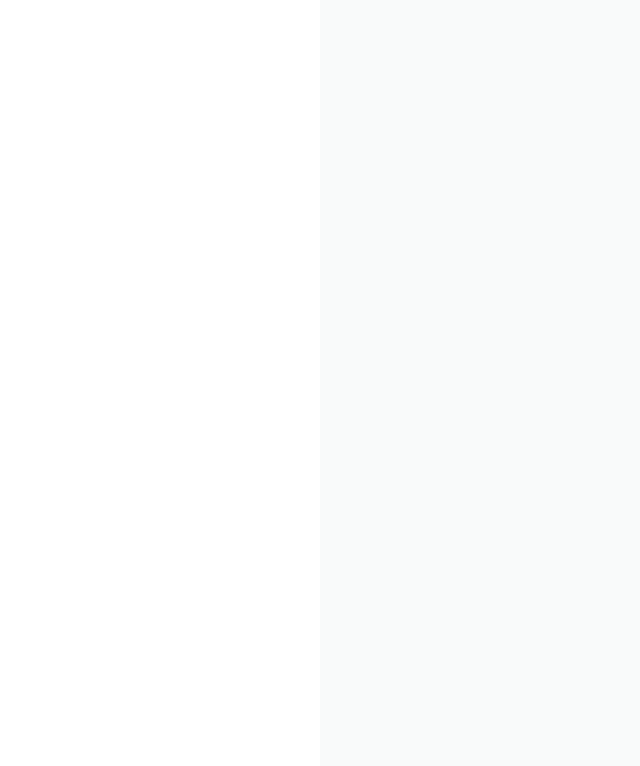
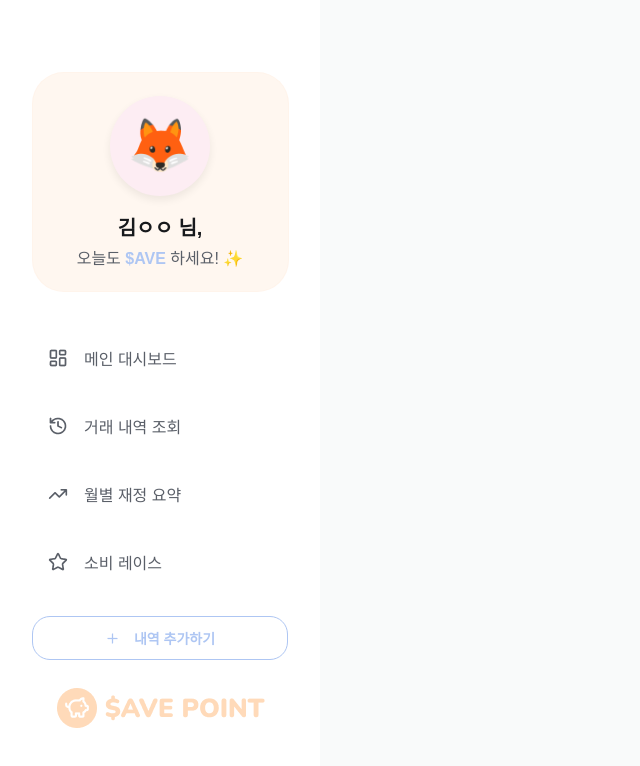
Before and after one commit to savepoint-2026/savepoint-web, a Vue app: page /login in a window 1280 px wide. Shown: the top 766 px of the page, without its empty margins (0-640 px from the left). Built offline with nearby package versions, Linux system fonts and the light colour scheme; a web font is replaced by a local one.

Commit message:
design: 사이드바 디자인 추가

```diff
--- a/src/App.vue
+++ b/src/App.vue
@@ -11,7 +11,7 @@
 import SideBar from './components/common/SideBar.vue'
 </script>
 
-<style>
+<style scoped>
 .container {
   width: 100%;
   height: 100vh;
--- a/src/components/common/SideBar.vue
+++ b/src/components/common/SideBar.vue
@@ -1,13 +1,46 @@
 <template>
-  <nav class="sidebar"></nav>
+  <nav class="sidebar">
+    <div class="profile-menu">
+      <ProfileCard />
+      <MenuList />
+    </div>
+    <div class="add-logo">
+      <AddButton />
+      <img :src="LogoImage" width="209" height="40" />
+    </div>
+  </nav>
 </template>
 
-<script setup></script>
+<script setup>
+import AddButton from './sidebar/AddButton.vue'
+import MenuList from './sidebar/MenuList.vue'
+import ProfileCard from './sidebar/ProfileCard.vue'
+import LogoImage from '@/assets/icons/sidebar/sidebar-logo.png'
+</script>
 
-<style>
+<style scoped>
 .sidebar {
   width: 320px;
   height: 100%;
   background-color: white;
+  padding: 72px 32px;
+  box-sizing: border-box;
+  display: flex;
+  flex-direction: column;
+  justify-content: space-between;
+}
+
+.profile-menu {
+  display: flex;
+  flex-direction: column;
+  gap: 42px;
+  align-items: center;
+}
+
+.add-logo {
+  display: flex;
+  flex-direction: column;
+  gap: 28px;
+  align-items: center;
 }
 </style>
--- /dev/null
+++ b/src/components/common/sidebar/AddButton.vue
@@ -0,0 +1,37 @@
+<template>
+  <button>
+    <img :src="LogoImage" width="15" height="15" />
+    <span class="text-blue-1 fw-bold">내역 추가하기</span>
+  </button>
+</template>
+
+<script setup>
+import LogoImage from '@/assets/icons/plus-blue.png'
+</script>
+
+<style scoped>
+button {
+  width: 100%;
+  height: 44px;
+  display: flex;
+  gap: 14px;
+  background-color: white;
+  justify-content: center;
+  align-items: center;
+  border-radius: 18px;
+  border: 1px solid var(--blue-1);
+  cursor: pointer;
+}
+
+button:hover {
+  background-color: var(--blue-1);
+}
+
+button:hover span {
+  color: white;
+}
+
+span {
+  font-size: 14px;
+}
+</style>
--- /dev/null
+++ b/src/components/common/sidebar/MenuItem.vue
@@ -0,0 +1,67 @@
+<template>
+  <li class="non-selected">
+    <img :src="Icons[id]" width="20" height="20" />
+    <span>{{ menuLabel[id] }}</span>
+  </li>
+</template>
+
+<script setup>
+import MainIconBlack from '@/assets/icons/sidebar/sidebar-dashboard-black.png'
+import MainIcon from '@/assets/icons/sidebar/sidebar-dashboard.png'
+import TransIconBlack from '@/assets/icons/sidebar/sidebar-history-black.png'
+import TransIcon from '@/assets/icons/sidebar/sidebar-history.png'
+import SummaryIconBlack from '@/assets/icons/sidebar/sidebar-summary-black.png'
+import SummaryIcon from '@/assets/icons/sidebar/sidebar-summary.png'
+import GroupIconBlack from '@/assets/icons/sidebar/sidebar-race-black.png'
+import GroupIcon from '@/assets/icons/sidebar/sidebar-race.png'
+
+const menuLabel = ['메인 대시보드', '거래 내역 조회', '월별 재정 요약', '소비 레이스']
+const BlackIcons = [MainIconBlack, TransIconBlack, SummaryIconBlack, GroupIconBlack]
+const Icons = [MainIcon, TransIcon, SummaryIcon, GroupIcon]
+
+const { id } = defineProps({
+  id: Number,
+})
+</script>
+
+<style scoped>
+li {
+  width: 100%;
+  height: 48px;
+  display: flex;
+  gap: 16px;
+  align-items: center;
+  padding-left: 16px;
+  border-radius: 20px;
+  margin-bottom: 20px;
+  box-sizing: border-box;
+  cursor: pointer;
+}
+
+.selected {
+  background-color: var(--yellow-1);
+  box-shadow: 0 4px 8px #ffdab940;
+}
+
+.selected:hover {
+  background-color: var(--yellow-2);
+}
+
+.non-selected {
+  background-color: transparent;
+}
+
+.non-selected:hover {
+  background-color: var(--black-3);
+}
+
+.selected span {
+  color: var(--black-1);
+  font-weight: 700;
+}
+
+.non-selected span {
+  color: var(--black-2);
+  font-weight: 500;
+}
+</style>
--- /dev/null
+++ b/src/components/common/sidebar/MenuList.vue
@@ -0,0 +1,19 @@
+<template>
+  <ul>
+    <MenuItem v-for="id in menuId" :key="id" :id="id" />
+  </ul>
+</template>
+
+<script setup>
+import MenuItem from './MenuItem.vue'
+
+const menuId = [0, 1, 2, 3]
+</script>
+
+<style>
+ul {
+  width: 100%;
+  margin: 0;
+  padding: 0;
+}
+</style>
--- /dev/null
+++ b/src/components/common/sidebar/ProfileCard.vue
@@ -0,0 +1,44 @@
+<template>
+  <div class="profile-card bg-yellow-2 border-yellow-1 justify-align">
+    <div class="profile-image bg-red-3 justify-align">🦊</div>
+    <p class="fw-black name text-black-1">김ㅇㅇ 님,</p>
+    <p class="hello fw-medium text-black-2">
+      오늘도 <span class="text-blue-1 fw-bold">$AVE</span> 하세요! ✨
+    </p>
+  </div>
+</template>
+
+<script setup></script>
+
+<style scoped>
+.profile-card {
+  width: 255px;
+  height: 218px;
+  border-radius: 32px;
+  border: 1px solid #ffdab91a;
+  flex-direction: column;
+  gap: 4px;
+  cursor: pointer;
+}
+
+.profile-image {
+  width: 100px;
+  height: 100px;
+  border-radius: 100%;
+  font-size: 52px;
+  margin-bottom: 12px;
+  box-shadow: 0px 4px 8px rgba(0, 0, 0, 0.07);
+}
+
+p {
+  margin: 0;
+}
+
+.name {
+  font-size: 20px;
+}
+
+.hello {
+  font-size: 16px;
+}
+</style>
```
Also changed, not shown: src/assets/icons/sidebar/sidebar-logo.png (added), src/assets/icons/sidebar/sidebar-race-black.png (renamed from src/assets/icons/sidebar/sidebar-star-black.png).
